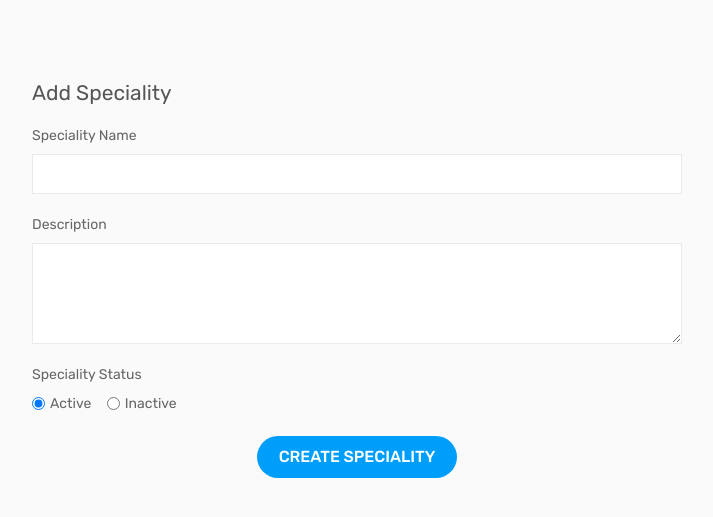
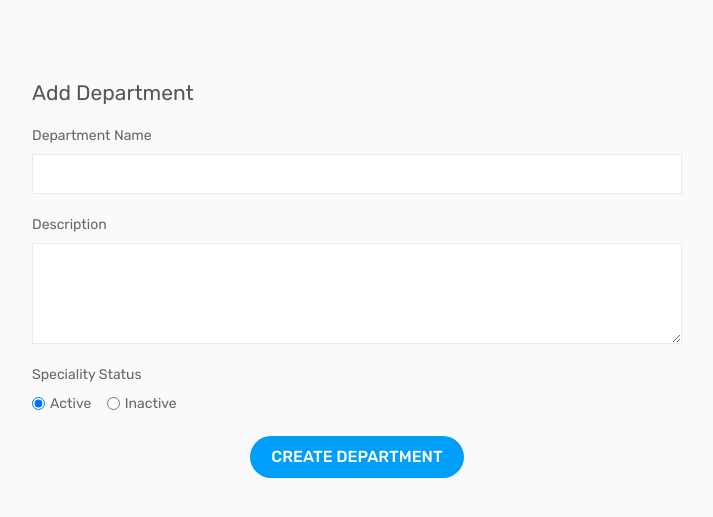
Before and after one commit to LeonGodfrey/doctor-connect, a PHP site: template views/add-dept.php in a window 1280 px wide. Shown: the top 517 px of the page, without its empty margins (398-1111 px from the left). Run offline with PHP 8.4, Linux system fonts and the light colour scheme; the template is opened without the code that fills it, so the values that code supplies are empty.

Commit message:
Update add-dept.php

```diff
--- a/views/add-dept.php
+++ b/views/add-dept.php
@@ -3,14 +3,14 @@
             <div class="content">
                 <div class="row">
                     <div class="col-lg-8 offset-lg-2">
-                        <h4 class="page-title">Add Speciality</h4>
+                        <h4 class="page-title">Add Department</h4>
                     </div>
                 </div>
                 <div class="row">
                     <div class="col-lg-8 offset-lg-2">
                         <form method="post" action="actions/action.php">
 							<div class="form-group">
-								<label>Speciality Name</label>
+								<label>Department Name</label>
 								<input class="form-control" type="text" name="dept_name">
 							</div>
                             <div class="form-group">
@@ -33,7 +33,7 @@
 								</div>
                             </div>
                             <div class="m-t-20 text-center">
-                                <button class="btn btn-primary submit-btn" name="add_dept">Create Speciality</button>
+                                <button class="btn btn-primary submit-btn" name="add_dept">Create Department</button>
                             </div>
                         </form>
                     </div>
```
